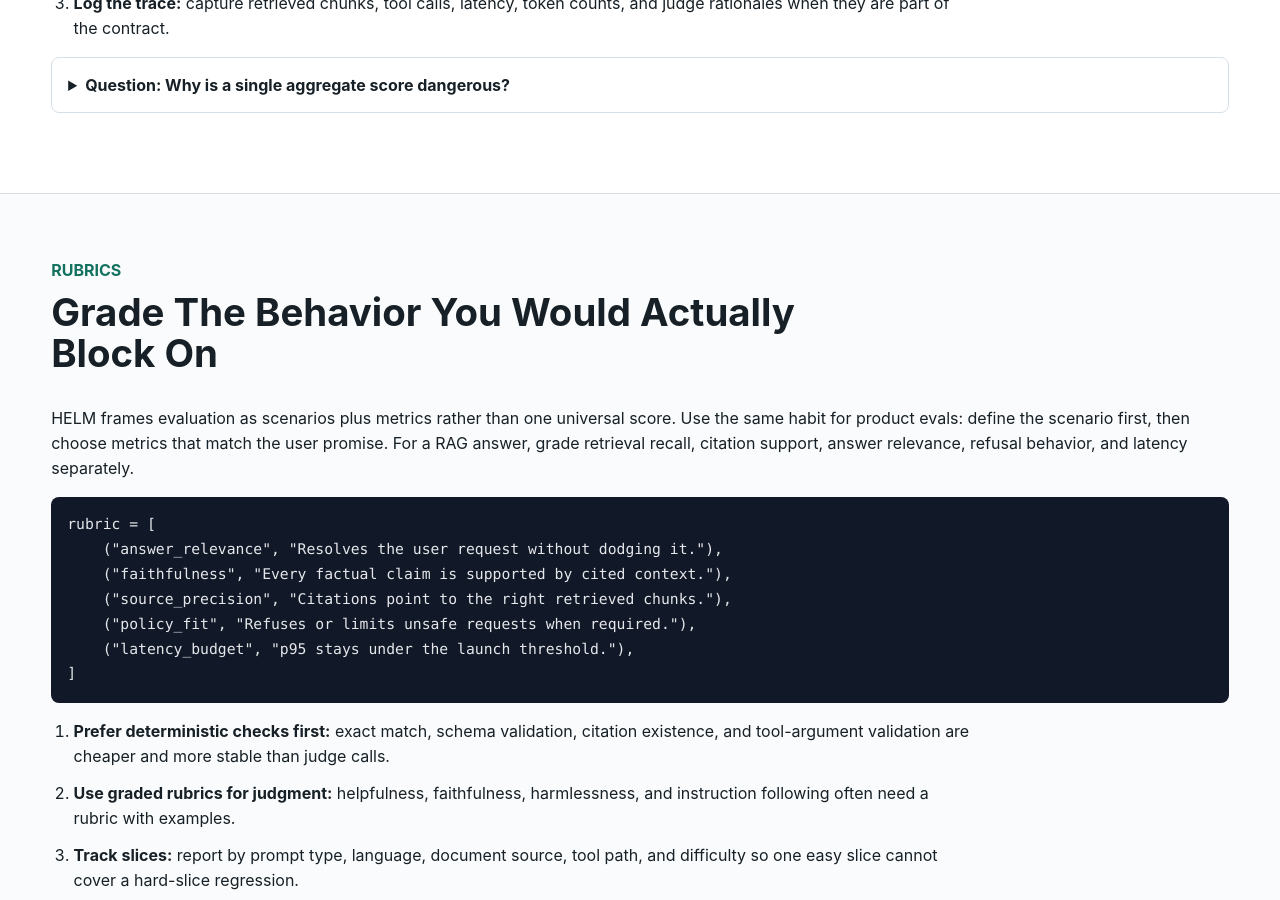
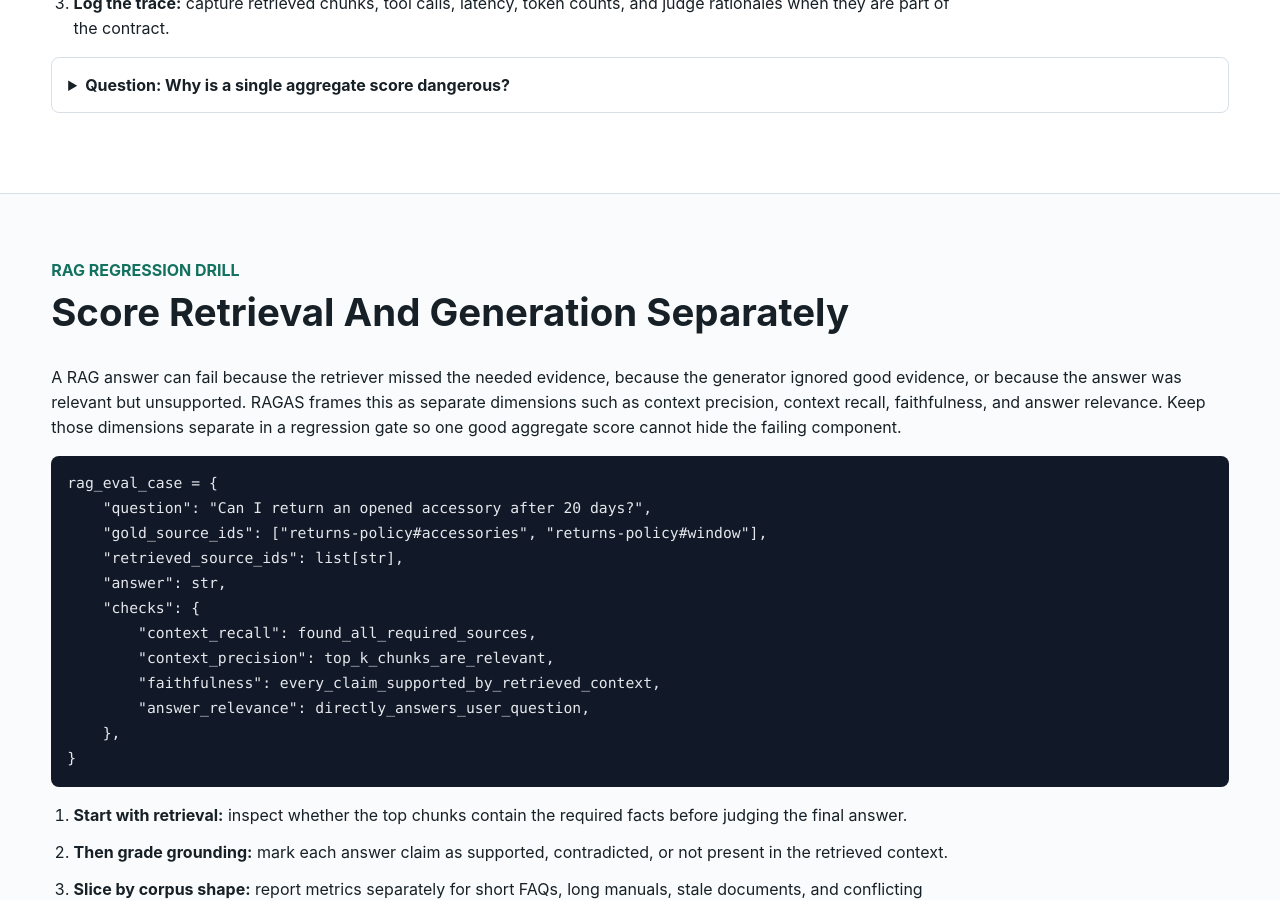
Before and after one commit to kennethli319/kennethli319.github.io, a Jekyll site: the page llm-ml-course/lessons/evaluation.html, which Jekyll copies as it is, in a window 1280 px wide and 900 px high, scrolled down 1144 px. Built offline with Jekyll 4.4.1, drawn with Linux system fonts in a browser that asks for light colours; some of the changed text lies outside the part shown.

Commit message:
Sync LLM course RAG evaluation drill

```diff
--- a/llm-ml-course/lessons/evaluation.html
+++ b/llm-ml-course/lessons/evaluation.html
@@ -11,6 +11,7 @@
     <nav>
       <a href="../index.html">Course Home</a>
       <a href="#record">Eval Record</a>
+      <a href="#rag-eval">RAG Eval</a>
       <a href="#rubrics">Rubrics</a>
       <a href="#judges">Judges</a>
       <a href="#gates">Gates</a>
@@ -52,6 +53,49 @@
         <summary>Question: Why is a single aggregate score dangerous?</summary>
         <p>It can hide which capability failed, whether the failure is high risk, and whether the fix belongs in retrieval, prompting, model choice, decoding, or product policy.</p>
       </details>
+    </section>
+
+    <section id="rag-eval" class="band">
+      <div class="section-head">
+        <p class="eyebrow">RAG Regression Drill</p>
+        <h2>Score Retrieval And Generation Separately</h2>
+      </div>
+      <p>
+        A RAG answer can fail because the retriever missed the needed evidence,
+        because the generator ignored good evidence, or because the answer was
+        relevant but unsupported. RAGAS frames this as separate dimensions such
+        as context precision, context recall, faithfulness, and answer
+        relevance. Keep those dimensions separate in a regression gate so one
+        good aggregate score cannot hide the failing component.
+      </p>
+      <pre><code>rag_eval_case = {
+    "question": "Can I return an opened accessory after 20 days?",
+    "gold_source_ids": ["returns-policy#accessories", "returns-policy#window"],
+    "retrieved_source_ids": list[str],
+    "answer": str,
+    "checks": {
+        "context_recall": found_all_required_sources,
+        "context_precision": top_k_chunks_are_relevant,
+        "faithfulness": every_claim_supported_by_retrieved_context,
+        "answer_relevance": directly_answers_user_question,
+    },
+}</code></pre>
+      <ol class="steps">
+        <li><strong>Start with retrieval:</strong> inspect whether the top chunks contain the required facts before judging the final answer.</li>
+        <li><strong>Then grade grounding:</strong> mark each answer claim as supported, contradicted, or not present in the retrieved context.</li>
+        <li><strong>Slice by corpus shape:</strong> report metrics separately for short FAQs, long manuals, stale documents, and conflicting policy pages.</li>
+        <li><strong>Block the right failures:</strong> missing mandatory evidence should fail retrieval; unsupported claims should fail generation even when retrieval succeeded.</li>
+      </ol>
+      <details class="qa">
+        <summary>Question: Why not only score the final RAG answer?</summary>
+        <p>A final-answer score tells you the user experience got worse, but it may not tell you whether to fix chunking, embedding choice, reranking, context packing, prompting, decoding, or the answer policy.</p>
+      </details>
+      <p>
+        Sources:
+        <a href="https://arxiv.org/abs/2309.15217">RAGAS paper</a>,
+        <a href="https://docs.ragas.io/en/stable/concepts/metrics/available_metrics/context_precision/">RAGAS context precision docs</a>,
+        <a href="https://developers.openai.com/api/docs/guides/evaluation-best-practices">OpenAI evaluation best practices</a>.
+      </p>
     </section>
 
     <section id="rubrics" class="band">
```
